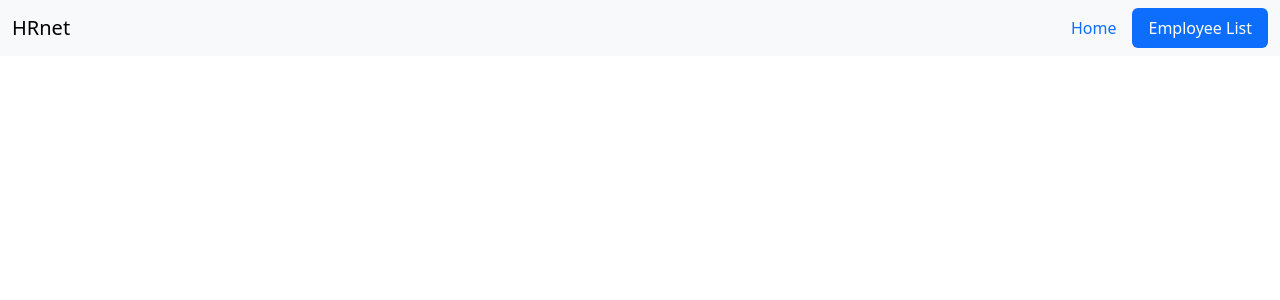
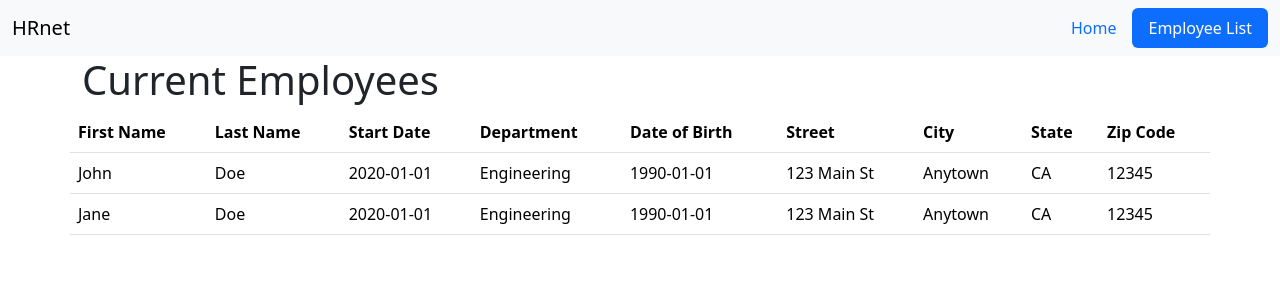
Before and after one commit to Thorekt/RobinOry_14_07072023, a React (Create React App) app: page /EmployeeList in a window 1280 px wide. Shown: the top 300 px of the page. Built offline with nearby package versions, Linux system fonts and the light colour scheme.

Commit message:
exemple de tableau

```diff
--- a/package.json
+++ b/package.json
@@ -10,6 +10,7 @@
     "@testing-library/user-event": "^13.2.1",
     "bootstrap": "^5.3.0",
     "eslint": "^7.32.0 || ^8.2.0",
+    "prop-types": "^15.8.1",
     "react": "^18.2.0",
     "react-bootstrap": "^2.8.0",
     "react-dom": "^18.2.0",
--- a/src/app/components/EmployeeForm.jsx
+++ b/src/app/components/EmployeeForm.jsx
@@ -1,9 +1,13 @@
 import React from 'react';
 import { Button } from 'react-bootstrap';
 
+function handleSubmit(event) {
+  event.preventDefault();
+}
+
 export default function EmployeeForm() {
   return (
-    <form className="container">
+    <form className="container" onSubmit={handleSubmit}>
       <div className="row">
         <div className="col">
           <label htmlFor="firstName" className="form-label">
@@ -76,7 +80,7 @@ export default function EmployeeForm() {
       </div>
       <div className="row justify-content-center">
         <div className="col-2">
-          <Button type="submit" className="btn-primary btn-lg">Save</Button>
+          <Button type="submit" className="btn-lg">Save</Button>
         </div>
       </div>
     </form>
--- /dev/null
+++ b/src/app/components/EmployeeTable.jsx
@@ -0,0 +1,57 @@
+import React from 'react';
+import Table from 'react-bootstrap/Table';
+import EmployeeTableRow from './EmployeeTableRow';
+
+const employees = [
+  {
+    id: 0,
+    firstName: 'John',
+    lastName: 'Doe',
+    startDate: '2020-01-01',
+    department: 'Engineering',
+    birthDate: '1990-01-01',
+    street: '123 Main St',
+    city: 'Anytown',
+    state: 'CA',
+    zipCode: '12345',
+  },
+  {
+    id: 1,
+    firstName: 'Jane',
+    lastName: 'Doe',
+    startDate: '2020-01-01',
+    department: 'Engineering',
+    birthDate: '1990-01-01',
+    street: '123 Main St',
+    city: 'Anytown',
+    state: 'CA',
+    zipCode: '12345',
+  },
+];
+
+export default function EmployeeTable() {
+  return (
+    <Table>
+      <thead>
+        <tr>
+          <th scope="col">First Name</th>
+          <th scope="col">Last Name</th>
+          <th scope="col">Start Date</th>
+          <th scope="col">Department</th>
+          <th scope="col">Date of Birth</th>
+          <th scope="col">Street</th>
+          <th scope="col">City</th>
+          <th scope="col">State</th>
+          <th scope="col">Zip Code</th>
+        </tr>
+      </thead>
+      <tbody>
+        {
+      employees.map((employee) => (
+        <EmployeeTableRow key={employee.id} employee={employee} />
+      ))
+      }
+      </tbody>
+    </Table>
+  );
+}
--- /dev/null
+++ b/src/app/components/EmployeeTableRow.jsx
@@ -0,0 +1,49 @@
+import React from 'react';
+import PropTypes from 'prop-types';
+
+export default function EmployeeTableRow({ employee }) {
+  return (
+    <tr>
+      <td>{employee.firstName}</td>
+      <td>{employee.lastName}</td>
+      <td>{employee.startDate}</td>
+      <td>{employee.department}</td>
+      <td>{employee.birthDate}</td>
+      <td>{employee.street}</td>
+      <td>{employee.city}</td>
+      <td>{employee.state}</td>
+      <td>{employee.zipCode}</td>
+    </tr>
+  );
+}
+
+EmployeeTableRow.propTypes = {
+
+  employee: PropTypes.shape({
+    firstName: PropTypes.string.isRequired,
+    lastName: PropTypes.string.isRequired,
+    startDate: PropTypes.string.isRequired,
+    department: PropTypes.string.isRequired,
+    birthDate: PropTypes.string.isRequired,
+    street: PropTypes.string.isRequired,
+    city: PropTypes.string.isRequired,
+    state: PropTypes.string.isRequired,
+    zipCode: PropTypes.string.isRequired,
+  }),
+};
+
+EmployeeTableRow.defaultProps = {
+  employee: {
+    firstName: 'N/A',
+    lastName: 'N/A',
+    startDate: 'N/A',
+    department: 'N/A',
+    birthDate: 'N/A',
+    street: 'N/A',
+    city: 'N/A',
+    state: 'N/A',
+    zipCode: 'N/A',
+  },
+};
+
+PropTypes.checkPropTypes(EmployeeTableRow.propTypes, { employee: {} }, 'prop', 'EmployeeTableRow');
--- a/src/app/pages/EmployeeList.jsx
+++ b/src/app/pages/EmployeeList.jsx
@@ -1,7 +1,15 @@
 import React from 'react';
+import EmployeeTable from '../components/EmployeeTable';
 
 export default function EmployeeList() {
   return (
-    <div />
+    <>
+      <div className="row">
+        <h1>Current Employees</h1>
+      </div>
+      <div className="row">
+        <EmployeeTable />
+      </div>
+    </>
   );
 }
```
